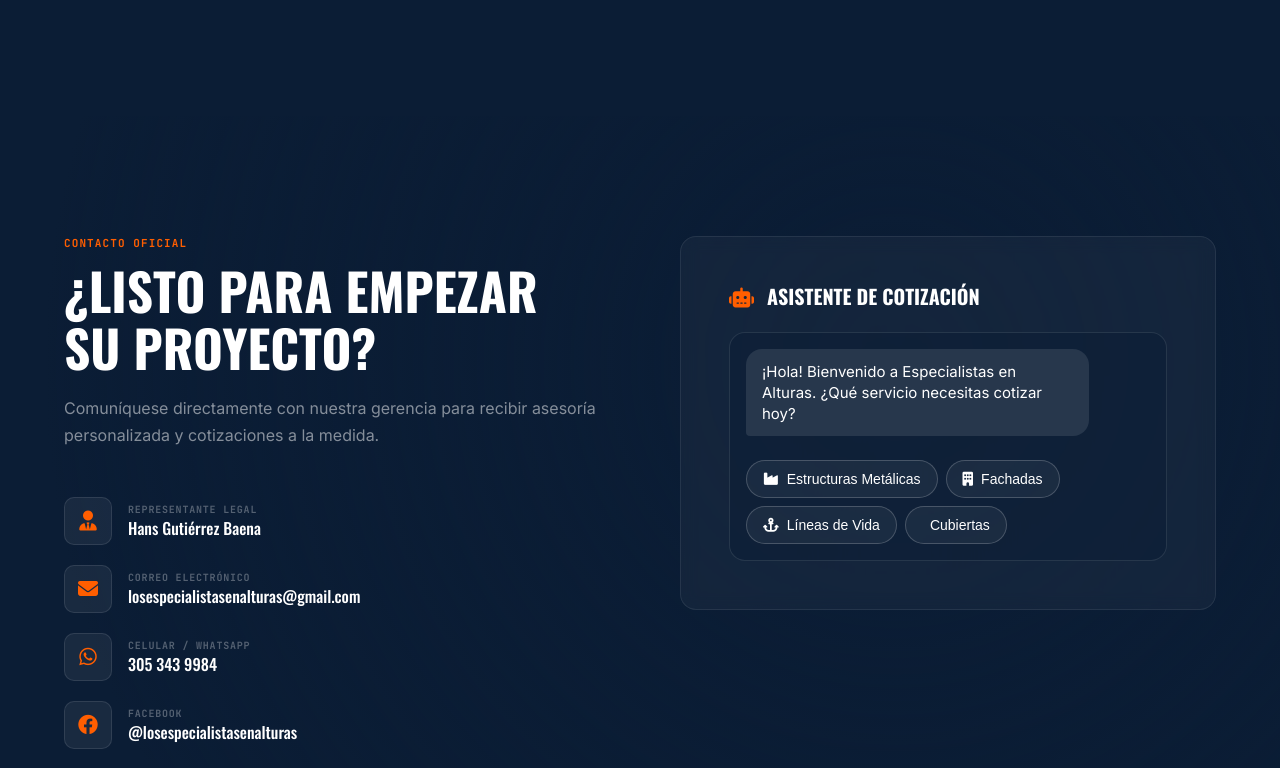
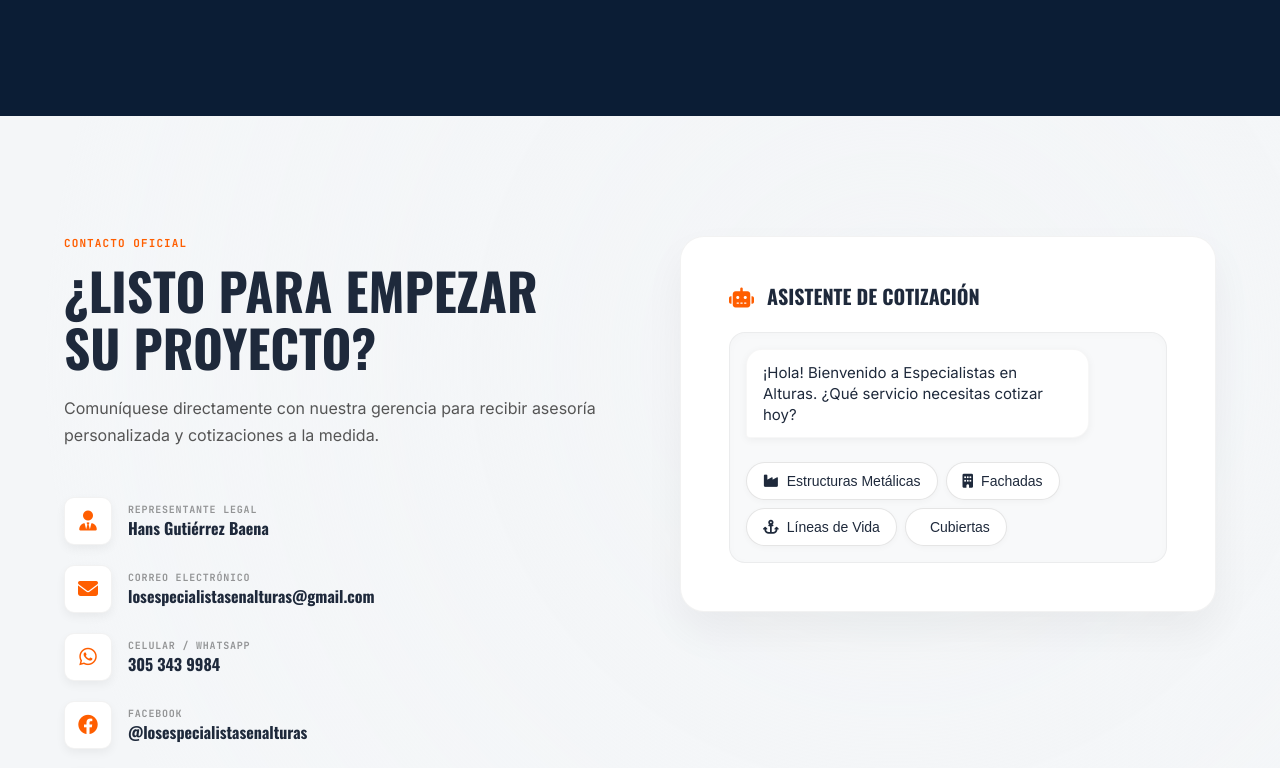
Before and after one commit to dpc2802/ESP_EN_ALTURAS, a Next.js app: page / in a window 1280 px wide. Shown: the part 6696-7464 px from the top of the page. Built offline with nearby package versions, Linux system fonts and the light colour scheme.

Commit message:
style: convert contact section to light theme

```diff
--- a/src/app/components/InteractiveQuote.jsx
+++ b/src/app/components/InteractiveQuote.jsx
@@ -117,7 +117,7 @@ Teléfono: ${formData.telefono}
   return (
     <div className="quote-stepper">
       <div className="stepper-header" style={{ justifyContent: 'center' }}>
-        <h2 style={{ fontSize: '20px', margin: 0, fontFamily: 'var(--font-head)', color: '#fff' }}>
+        <h2 style={{ fontSize: '20px', margin: 0, fontFamily: 'var(--font-head)', color: 'var(--navy)' }}>
           <i className="fa-solid fa-robot" style={{ color: 'var(--orange)', marginRight: '8px' }}></i> Asistente de Cotización
         </h2>
       </div>
--- a/src/app/globals.css
+++ b/src/app/globals.css
@@ -979,7 +979,7 @@ nav a:hover { color: var(--orange); }
   padding: 120px 0;
   position: relative;
   overflow: hidden;
-  background: var(--blue-950);
+  background: #f4f6f8;
 }
 .contact::before {
   content: ''; position: absolute; inset: 0;
@@ -993,7 +993,7 @@ nav a:hover { color: var(--orange); }
 }
 .contact::after {
   content: ''; position: absolute; inset: 0;
-  background: radial-gradient(circle at 70% 30%, transparent 0%, var(--blue-950) 80%);
+  background: radial-gradient(circle at 70% 30%, transparent 0%, rgba(244, 246, 248, 1) 80%);
   z-index: 0;
   pointer-events: none;
 }
@@ -1010,15 +1010,15 @@ nav a:hover { color: var(--orange); }
 .contact h2 {
   font-family: var(--font-head);
   font-size: clamp(32px, 4vw, 52px);
-  font-weight: 700;
-  text-transform: uppercase;
-  color: var(--white);
+  font-weight: 900;
+  text-transform: uppercase;
+  color: var(--navy);
   line-height: 1.1;
   margin-bottom: 20px;
 }
 .contact-lead {
   font-size: 16px;
-  color: rgba(255,255,255,0.5);
+  color: #555;
   line-height: 1.7;
   margin-bottom: 48px;
 }
@@ -1030,8 +1030,9 @@ nav a:hover { color: var(--orange); }
 }
 .contact-method-icon {
   width: 48px; height: 48px;
-  background: rgba(255,255,255,0.06);
-  border: 1px solid rgba(255,255,255,0.1);
+  background: #fff;
+  border: 1px solid rgba(0,0,0,0.05);
+  box-shadow: 0 4px 10px rgba(0,0,0,0.05);
   border-radius: 10px;
   display: flex; align-items: center; justify-content: center;
   font-size: 20px;
@@ -1046,26 +1047,26 @@ nav a:hover { color: var(--orange); }
   font-family: var(--font-mono);
   font-size: 10px;
   font-weight: 700;
-  color: rgba(255,255,255,0.3);
+  color: rgba(0,0,0,0.4);
   text-transform: uppercase;
   letter-spacing: 0.08em;
 }
 .contact-method-val {
   font-family: var(--font-head);
   font-size: 16px;
-  font-weight: 500;
-  color: var(--white);
+  font-weight: 700;
+  color: var(--navy);
   word-break: break-word;
   overflow-wrap: break-word;
 }
 
 /* Form */
 .contact-form-wrap {
-  background: rgba(255,255,255,0.04);
-  border: 1px solid rgba(255,255,255,0.08);
-  border-radius: 16px;
+  background: #fff;
+  border: 1px solid rgba(0,0,0,0.05);
+  box-shadow: 0 20px 40px rgba(0,0,0,0.05);
+  border-radius: 24px;
   padding: 48px;
-  backdrop-filter: blur(8px);
 }
 .form-row { margin-bottom: 28px; }
 .form-row label {
@@ -1513,9 +1514,10 @@ nav a:hover { color: var(--orange); }
   max-height: 500px;
   overflow-y: auto;
   padding: 16px;
-  background: rgba(11,29,53,0.5);
+  background: #f8f9fa;
   border-radius: 16px;
-  border: 1px solid rgba(255,255,255,0.1);
+  border: 1px solid rgba(0,0,0,0.05);
+  box-shadow: inset 0 2px 10px rgba(0,0,0,0.02);
   scrollbar-width: thin;
 }
 .chat-msg {
@@ -1526,10 +1528,12 @@ nav a:hover { color: var(--orange); }
   line-height: 1.4;
 }
 .chat-msg.bot {
-  background: rgba(255,255,255,0.1);
-  color: #fff;
+  background: #fff;
+  color: var(--navy);
   align-self: flex-start;
   border-bottom-left-radius: 4px;
+  box-shadow: 0 2px 8px rgba(0,0,0,0.05);
+  border: 1px solid rgba(0,0,0,0.03);
 }
 .chat-msg.user {
   background: var(--orange);
@@ -1544,17 +1548,19 @@ nav a:hover { color: var(--orange); }
   margin-top: 8px;
 }
 .chat-option-btn {
-  background: rgba(255,255,255,0.05);
-  border: 1px solid rgba(255,255,255,0.2);
-  color: #fff;
+  background: #fff;
+  border: 1px solid rgba(0,0,0,0.1);
+  color: var(--navy);
   padding: 10px 16px;
   border-radius: 20px;
   cursor: pointer;
   font-size: 14px;
+  font-weight: 500;
   transition: all 0.2s;
   display: flex;
   align-items: center;
   gap: 8px;
+  box-shadow: 0 2px 6px rgba(0,0,0,0.03);
 }
 .chat-option-btn:hover {
   background: var(--orange);
```
Also changed, not shown: patch-contact.js (added, +179 -0 lines).
